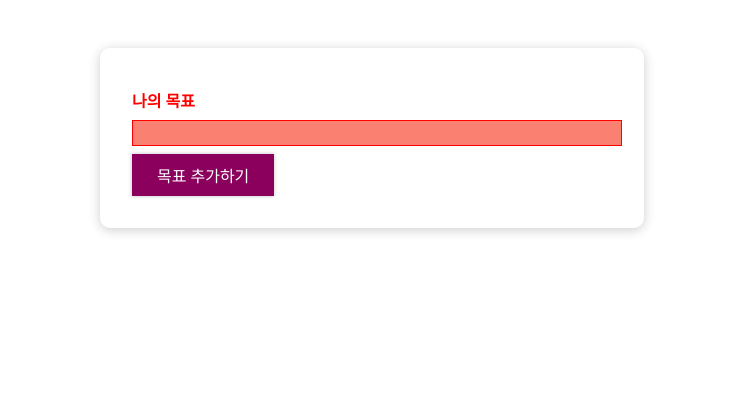
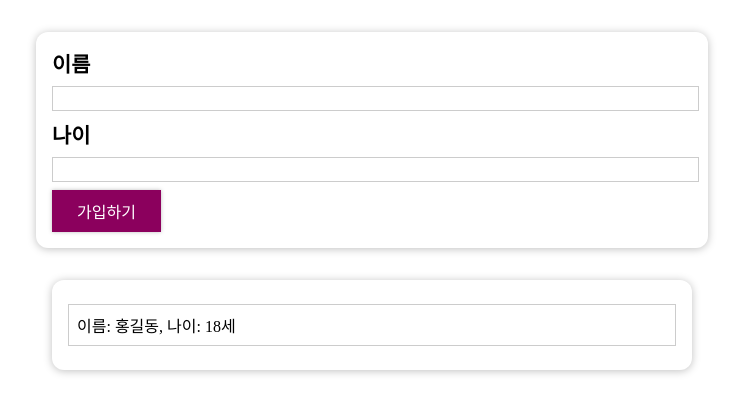
Before and after one commit to EunHyeokLee123/Playdata_React, a React (Vite) app in the folder React_study_01_0408/: page / in a window 1280 px wide. Shown: the top 414 px of the page, without its empty margins (268-1011 px from the left). Built offline with nearby package versions, Linux system fonts and the light colour scheme.

Commit message:
users 요소추가

```diff
--- a/React_study_01_0408/src/App.css
+++ /dev/null
@@ -1,14 +0,0 @@
-#goals {
-  width: 35rem;
-  max-width: 90%;
-  margin: 3rem auto;
-}
-
-#goal-form {
-  width: 30rem;
-  max-width: 90%;
-  margin: 3rem auto;
-  padding: 2rem;
-  box-shadow: 0 2px 12px rgba(0, 0, 0, 0.2);
-  border-radius: 10px;
-}
--- a/React_study_01_0408/src/App.jsx
+++ b/React_study_01_0408/src/App.jsx
@@ -1,31 +1,23 @@
 import React, { useState } from 'react';
 import CourseInput from './components/CourseGoals/CourseInput';
 import CourseList from './components/CourseGoals/CourseList';
-import './App.css';
+import styles from './App.module.css';
+import AddUsers from './components/Users/AddUsers';
+import UserList from './components/Users/UserList';
+import Card from './UI/Card';
 
 const App = () => {
-  // 목표 데이터의 상태 관리 배열
-  const [goals, setGoals] = useState([]);
+  const USER_LIST = [];
+  const [userList, setUserList] = useState(USER_LIST);
 
-  // CourseInput에게 전달할 함수
-  const onAddGoal = (goal) => {
-    setGoals([...goals, goal]);
-  };
-
-  const onRemoveGoal = (id) => {
-    // 필터를 통해 기존의 배열을 받아서, 해당 id를 가진 goal을
-    // 배열의 filter로 걸러냄
-    setGoals((prev) => prev.filter((r) => r.id !== id));
+  const addUserList = (user) => {
+    setUserList((prev) => [...prev, user]);
   };
 
   return (
     <div>
-      <section id='goal-form'>
-        <CourseInput onAdd={onAddGoal} />
-      </section>
-      <section id='goals'>
-        <CourseList items={goals} onRemove={onRemoveGoal} />
-      </section>
+      <AddUsers addUserList={addUserList} />
+      <UserList userList={userList} />
     </div>
   );
 };
--- /dev/null
+++ b/React_study_01_0408/src/App.module.css
@@ -0,0 +1,14 @@
+.btn {
+  display: block;
+  width: 100px;
+  height: 100px;
+  outline: none;
+}
+
+.btn-primary {
+  background: blue;
+}
+
+.btn-danger {
+  background: red;
+}
--- a/React_study_01_0408/src/UI/Card.jsx
+++ b/React_study_01_0408/src/UI/Card.jsx
@@ -1,5 +1,5 @@
 import React from 'react';
-import './Card.css';
+import styles from './Card.module.css';
 
 /*
 props: 자식 컴포넌트에게 전달할 데이터
@@ -11,8 +11,7 @@ Card는 전달받은 children을 .card가 적용된 div로 감싸서 렌더링
 
 // Card로 감싸진게 props, children으로 부르면 Card로 감싸진 그 안의 요소
 const Card = ({ children, className }) => {
-  const madeClass = 'card ' + className;
-  return <div className={madeClass}>{children}</div>;
+  return <div className={`${styles.card} ${className}`}>{children}</div>;
 };
 
 export default Card;
--- /dev/null
+++ b/React_study_01_0408/src/components/Users/AddUsers.jsx
@@ -0,0 +1,58 @@
+import React, { useState } from 'react';
+import styles from './AddUsers.module.css';
+import Card from '../../UI/Card';
+import Button from '../../UI/Button';
+
+const AddUsers = ({ addUserList }) => {
+  // 상태 변수 선언
+  const [userValue, setUserValue] = useState({
+    userName: '',
+    age: '',
+  });
+
+  /*
+    이름과 나이를 입력받아서, 가입하기 버튼을 누르면 가입 처리를 해 주세요.
+    가입 처리? -> App.js에 있는 USER_LIST에 객체 형태로 추가.
+    */
+
+  const userSubmitHandler = (e) => {
+    e.preventDefault();
+
+    if (userValue.userName.trim() === '' || userValue.age.trim() === '') {
+      return;
+    }
+
+    addUserList(userValue);
+    setUserValue({ userName: '', age: '' });
+  };
+  const userNameChangeHandler = (e) => {
+    setUserValue((prev) => ({ ...prev, userName: e.target.value }));
+  };
+  const ageChangeHandler = (e) => {
+    setUserValue((prev) => ({ ...prev, age: e.target.value }));
+  };
+
+  return (
+    <Card className={styles.input}>
+      <form onSubmit={userSubmitHandler}>
+        <label htmlFor='username'>이름</label>
+        <input
+          id='username'
+          type='text'
+          onChange={userNameChangeHandler}
+          value={userValue.userName}
+        />
+        <label htmlFor='age'>나이</label>
+        <input
+          id='age'
+          type='number'
+          onChange={ageChangeHandler}
+          value={userValue.age}
+        />
+        <Button type='submit'>가입하기</Button>
+      </form>
+    </Card>
+  );
+};
+
+export default AddUsers;
--- /dev/null
+++ b/React_study_01_0408/src/components/Users/AddUsers.module.css
@@ -0,0 +1,27 @@
+.input {
+  margin: 2rem auto;
+  padding: 1rem;
+  width: 90%;
+  max-width: 40rem;
+}
+
+.input label {
+  display: block;
+  font-weight: bold;
+  margin-bottom: 0.5rem;
+  font-size: 1.3em;
+}
+
+.input input {
+  font: inherit;
+  display: block;
+  width: 100%;
+  border: 1px solid #ccc;
+  padding: 0.15rem;
+  margin-bottom: 0.5rem;
+}
+
+.input input:focus {
+  outline: none;
+  border-color: #4f005f;
+}
--- /dev/null
+++ b/React_study_01_0408/src/components/Users/UserList.jsx
@@ -0,0 +1,23 @@
+import React from 'react';
+import styles from './UserList.module.css';
+import Card from '../../UI/Card';
+
+const UserList = ({ userList }) => {
+  // App.jsx에 있는 USER_LIST에 있는 회원 정보를 바탕으로
+  // ul 안에 li를 추가해 주세요.
+
+  return (
+    <Card className={styles.users}>
+      <ul>
+        <li>이름: 홍길동, 나이: 18세</li>
+        {userList.map((r, i) => (
+          <li key={i}>
+            이름: {r.userName}, 나이: {r.age}세
+          </li>
+        ))}
+      </ul>
+    </Card>
+  );
+};
+
+export default UserList;
--- /dev/null
+++ b/React_study_01_0408/src/components/Users/UserList.module.css
@@ -0,0 +1,16 @@
+.users {
+  margin: 2rem auto;
+  width: 90%;
+  max-width: 40rem;
+}
+
+.users ul {
+  list-style: none;
+  padding: 1rem;
+}
+
+.users li {
+  border: 1px solid #ccc;
+  margin: 0.5rem 0;
+  padding: 0.5rem;
+}
```
Also changed, not shown: React_study_01_0408/src/UI/Card.module.css (renamed from React_study_01_0408/src/UI/Card.css).
